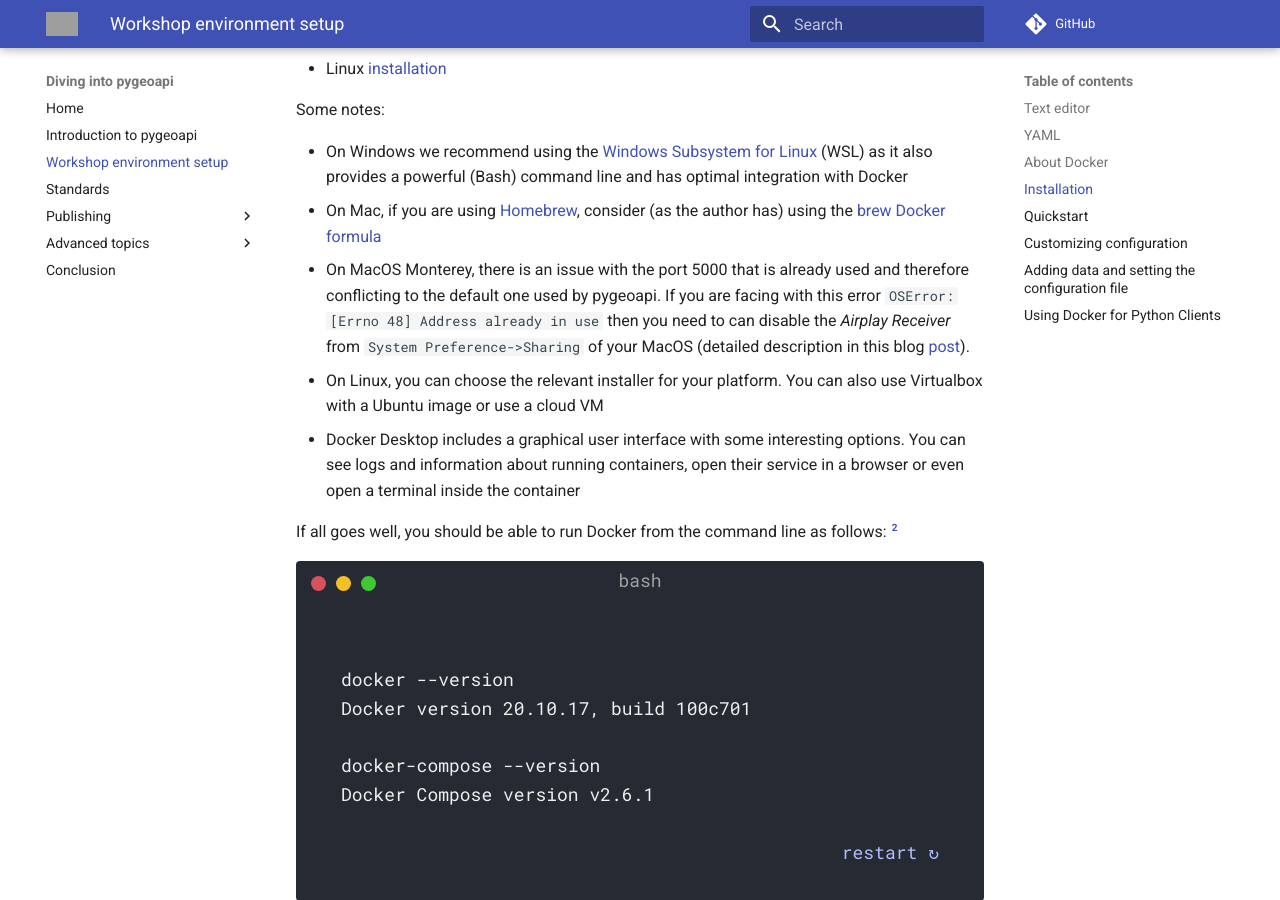
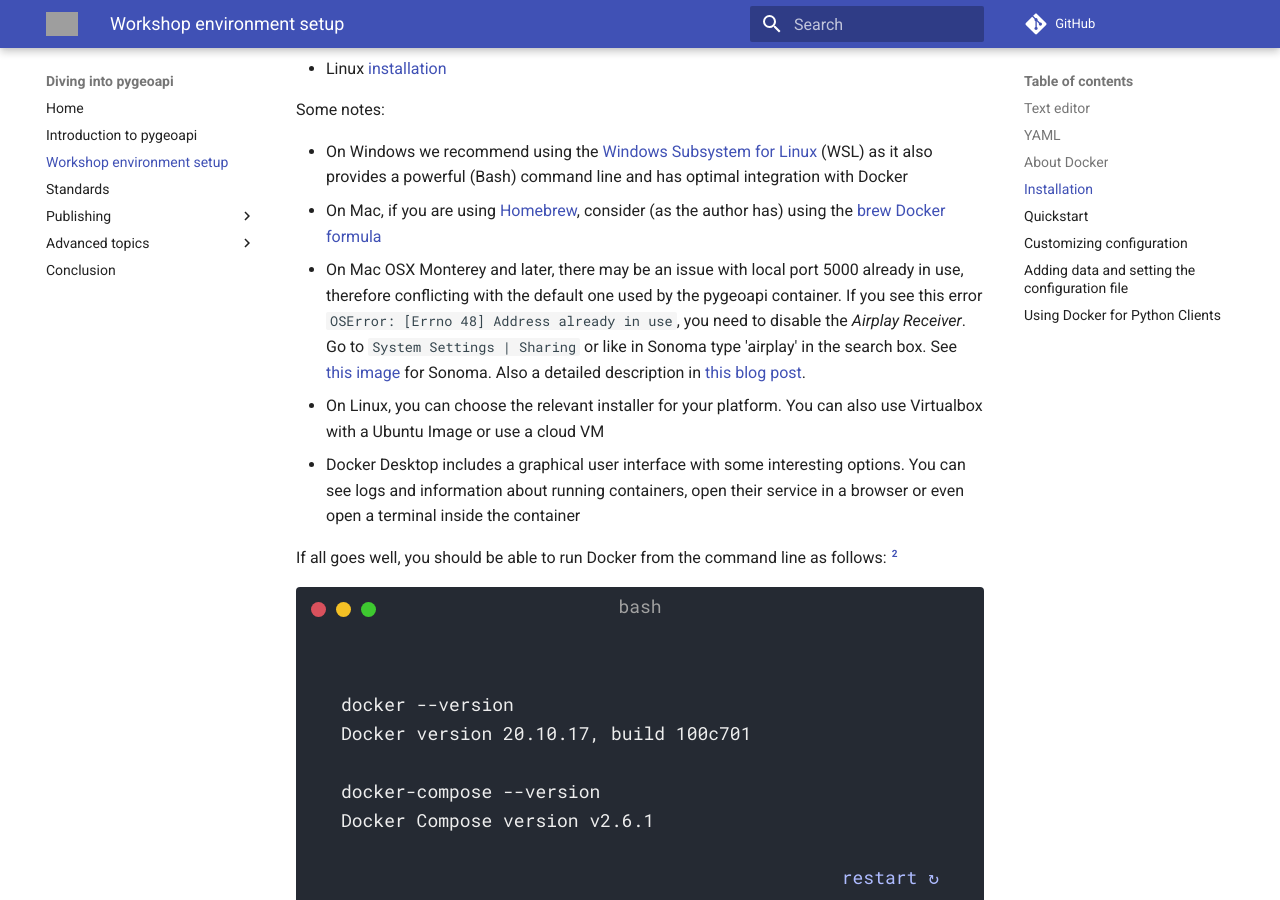
Before and after one commit to geopython/diving-into-pygeoapi, an MkDocs documentation site: the page built from workshop/content/docs/setup.md, in a window 1280 px wide and 900 px high, scrolled down 2213 px. Built offline with MkDocs 1.6.1 and Material for MkDocs 9.7.7, drawn with Linux system fonts in a browser that asks for light colours; comment, search, counter and statistics services are not loaded; some of the changed text lies outside the part shown; grey boxes are pictures that could not be loaded.

Commit message:
port 5000 fix Mac OSX for Sonoma text and image

````diff
--- a/workshop/content/docs/setup.md
+++ b/workshop/content/docs/setup.md
@@ -89,8 +89,8 @@
 
 * On Windows we recommend using the [Windows Subsystem for Linux](https://docs.microsoft.com/en-us/windows/wsl) (WSL) as it also provides a powerful (Bash) command line and has optimal integration with Docker
 * On Mac, if you are using [Homebrew](https://brew.sh), consider (as the author has) using the [brew Docker formula](https://formulae.brew.sh/formula/Docker)
-* On MacOS Monterey, there is an issue with the port 5000 that is already used and therefore conflicting to the default one used by pygeoapi. If you are facing with this error `OSError: [Errno 48] Address already in use` then you need to can disable the *Airplay Receiver* from `System Preference->Sharing` of your MacOS (detailed description in this blog [post](https://progressstory.com/tech/port-5000-already-in-use-macos-monterey-issue/)).
-* On Linux, you can choose the relevant installer for your platform. You can also use Virtualbox with a Ubuntu image or use a cloud VM
+* On Mac OSX Monterey and later, there may be an issue with local port 5000 already in use, therefore conflicting with the default one used by the pygeoapi container. If you see this error `OSError: [Errno 48] Address already in use`, you need to disable the *Airplay Receiver*. Go to `System Settings | Sharing` or like in Sonoma type 'airplay' in the search box. See [this image](assets/images/macosx-airplay-disable.png) for Sonoma. Also a detailed description in [this blog post](https://progressstory.com/tech/port-5000-already-in-use-macos-monterey-issue/).
+* On Linux, you can choose the relevant installer for your platform. You can also use Virtualbox with a Ubuntu Image or use a cloud VM
 * Docker Desktop includes a graphical user interface with some interesting options. You can see logs and information about running containers, open their service in a browser or even open a terminal inside the container
 
 If all goes well, you should be able to run Docker from the command line as follows: [^2]
@@ -150,8 +150,8 @@
     </div>
 
 
-That's all! Open your browser and navigate to <http://localhost:5000>, the pygeoapi page will display.
-As part of the initial `docker run`, Docker will download the pygeoapi Docker image from [Docker hub](https://hub.Docker.com/r/geopython/pygeoapi).
+That's all! Open your browser and navigate to `http://localhost:5000`, the pygeoapi page will display.
+As part of the initial `docker run`, Docker will download the pygeoapi Docker Image from [Docker hub](https://hub.Docker.com/r/geopython/pygeoapi).
 This may take some time, as the Docker image includes all dependencies (such as GDAL, etc.). Be patient! This is a one-time download for the entire workshop, or
 you may want to do this beforehand.
 
@@ -159,7 +159,7 @@
 
 * Docker runs a pygeoapi container on your local system on port 5000, which is mapped to port 80 inside the container
 * the pygeoapi Docker container runs with the [default configuration](https://github.com/geopython/pygeoapi/blob/master/docker/default.config.yml) and data from the GitHub repo
-* both configuration and data (from GitHub repo) is embedded in the Docker image - we will override these later
+* both configuration and data (from GitHub repo) is embedded in the Docker Image - we will override these later
 * the `--rm` option removes the Docker Container (but not the image), after execution
 * type `CTRL-C` to stop the container and return to the terminal
 
@@ -175,9 +175,11 @@
 
     Download pygeoapi's default Docker configuration from [default.config.yml](https://raw.githubusercontent.com/geopython/pygeoapi/master/docker/default.config.yml) to the current folder (or navigate to the folder where you downloaded the file), for example with:
 
-    !!! note
-
-        If you do not have curl installed, copy the URL above to your web browser and save locally.
+    <div class="termy">
+    ```bash
+    curl -O https://raw.githubusercontent.com/geopython/pygeoapi/master/docker/default.config.yml
+    ```
+    </div>
 
     Open the file in your favourite text editor and change the title and description of the API:
 
@@ -188,36 +190,23 @@
             description: pygeoapi provides an API to geospatial data
     ```
 
-    Now run the container with the overridden config file (on Linux/Mac):
+    Now run the container with the overridden config file:
 
+    <div class="termy">
+    ```bash
+    docker run -p 5000:80 \
+    -v $(pwd)/default.config.yml:/pygeoapi/local.config.yml \
+    geopython/pygeoapi:latest
+    ```
+    </div>
 
-    !!! example "Running pygeoapi with a custom configuration"
-
-    === "Linux/Mac"
-
-        <div class="termy">
-        ```bash
-        docker run -p 5000:80 \
-        -v $(pwd)/default.config.yml:/pygeoapi/local.config.yml \
-        geopython/pygeoapi:latest
-        ```
-        </div>
-
-    === "Windows"
-
-        <div class="termy">
-        ```bash
-        docker run -p 5000:80 -v ${pwd}/default.config.yml:/pygeoapi/local.config.yml geopython/pygeoapi:latest
-        ```
-        </div>
-
-    At this point, navigate to <http://localhost:5000> to verify the new title and description.
+    At this point, navigate to `http://localhost:5000` to verify the new title and description.
 
 
 By using a Docker volume mount (`-v` option), Docker attaches or 'mounts' a
 directory or single file from your host/local system into the Docker Container.
 
-In the above snippet, `$(pwd)` or `${pwd}` indicates the working folder from which you start the Docker container.
+In the above snippet, `$(pwd)` indicates the working folder from which you start the Docker container.
 
 ## Adding data and setting the configuration file
 
@@ -225,31 +214,19 @@
 remote data services like PostGIS or WFS.
 
 You can also mount a local directory such as `data/` to `/pygeoapi/mydata` within the Container.
-Within the data directory you can store vector data, raster files or sets of image or vector tiles.
+Within the data directory you can store vector data, raster files or sets of image of vector tiles.
 
 Below is an example where the configuration is explictly set to `pygeoapi-config.yml` via an environment variable (`-e`) and uses a Docker mount to mount the local `data` folder as `/pygeoapi/mydata`:
 
-!!! question "Running pygeoapi with custom configuration"
-
-    === "Linux/Mac"
-
-        <div class="termy">
-        ```bash
-        docker run -p 5000:80 \
-        -v $(pwd)/data:/pygeoapi/mydata \
-        -v $(pwd)/default.config.yml:/pygeoapi/pygeoapi-config.yml \
-        -e  PYGEOAPI_CONFIG=/pygeoapi/pygeoapi-config.yml \
-        geopython/pygeoapi:latest
-        ```
-        </div>
-
-    === "Windows"
-
-        <div class="termy">
-        ```bash
-        docker run -p 5000:80 -v ${pwd}/data:/pygeoapi/mydata -v ${pwd}/default.config.yml:/pygeoapi/pygeoapi-config.yml -e PYGEOAPI_CONFIG=/pygeoapi/pygeoapi-config.yml geopython/pygeoapi:latest
-        ```
-        </div>
+<div class="termy">
+```bash
+docker run -p 5000:80 \
+-v $(pwd)/data:/pygeoapi/mydata \
+-v $(pwd)/default.config.yml:/pygeoapi/pygeoapi-config.yml \
+-e PYGEOAPI_CONFIG=/pygeoapi/pygeoapi-config.yml \
+geopython/pygeoapi:latest
+```
+</div>
 
 In the next sections we will review additional examples of mounts to the data folder. More Docker deployment examples can be found in the [pygeoapi GitHub repository](https://github.com/geopython/pygeoapi/tree/master/docker/examples).
 
@@ -265,9 +242,10 @@
 
 `docker run -it --rm --network=host --name owslib python:3.10-slim /bin/bash`
 
-This will pull a small (125MB) official Python Docker image. When the Container is started you are directed into
+This will pull a small (125MB) official Python Docker Image. When the Container is started you are directed into
 a `Bash` session/prompt. The argument `--network=host` allows you to directly interact with services on your
-host system, thus with `pygeoapi`, without setting up a Docker network. From there you can start `python3`, install `OWSLib` and maybe even other tools like `curl` and `wget`.
+host system, thus with `pygeoapi`, without setting up a Docker network. From there you can start `python3`, install `OWSLib` and
+maybe even other tools like `curl` and `wget`.
 
 Below is a complete example, assuming pygeoapi runs on your `localhost` at port 5000:
 
````
Also changed, not shown: other parts of workshop/content/docs/setup.md (+2 -3 lines).
